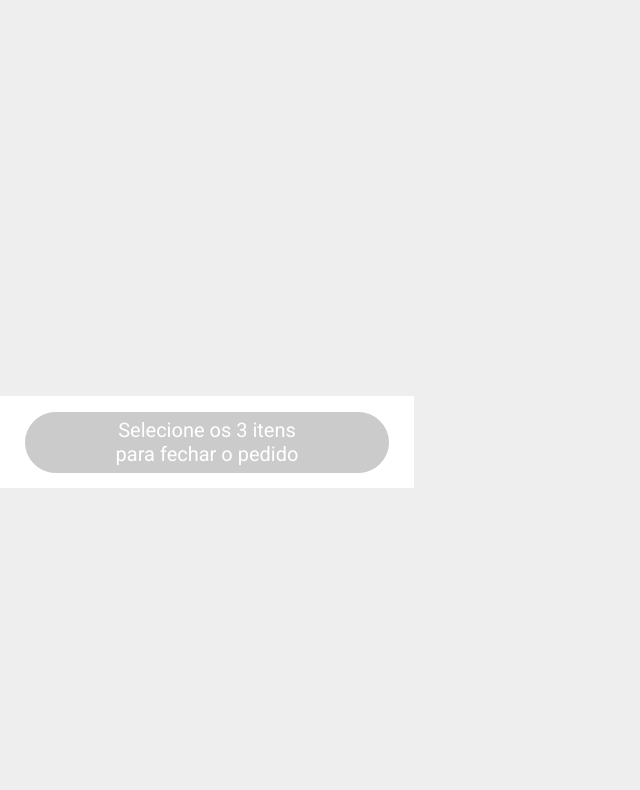
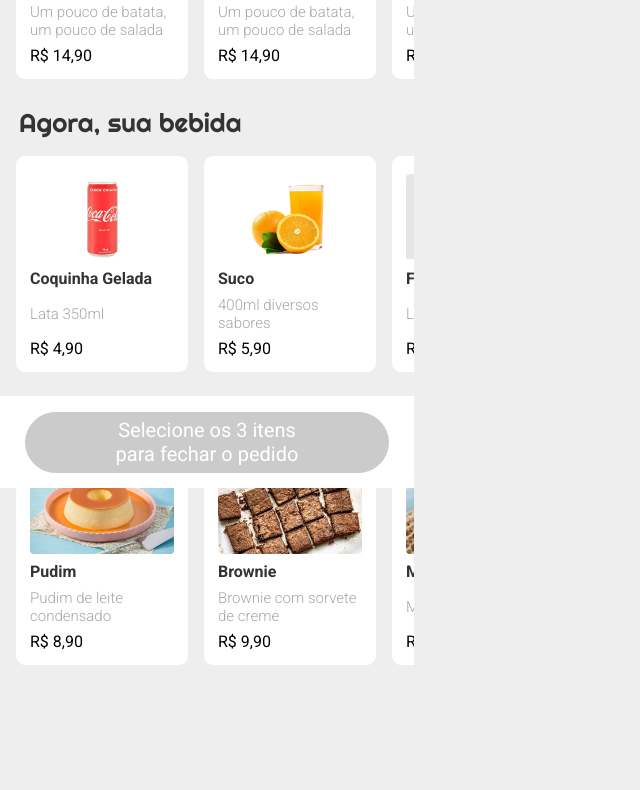
Before and after one commit to JacklesKerley/driven_eats, a plain HTML site: page index.html in a window 1280 px wide. Shown: the part 312-1102 px from the top of the page, without its empty margins (0-640 px from the left). Before the commit the page ends 800 px from the top, so only its background shows below. Drawn offline with Linux system fonts and the light colour scheme.

Commit message:
estrutura do conteudo

```diff
--- a/index.html
+++ b/index.html
@@ -25,13 +25,95 @@
 
     <section class="pratos">
 
+      <h1 class="tituloSecao">Primeiro, seu prato</h1>
+
+      <div class="selecaoDePratos">
+
+        <div class="prato">
+          <img src="/img/pf_frango.jpg" alt="frango">
+          <h3>Frango Yin Yang</h3>
+          <p>Um pouco de batata, um pouco de salada</p>
+          <span>R$ 14,90</span>
+        </div>
+
+        <div class="prato">
+          <img src="/img/pf_calabresa.png" alt="calabresa">
+          <h3>Calabresa</h3>
+          <p>Um pouco de batata, um pouco de salada</p>
+          <span>R$ 14,90</span>
+        </div>
+
+        <div class="prato">
+          <img src="/img/pf_carne.jpg" alt="carne">
+          <h3>Bife a Cavalo</h3>
+          <p>Um pouco de batata, um pouco de salada</p>
+          <span>R$ 14,90</span>
+        </div>
+
+      </div>
+
     </section>
 
     <section class="bebidas">
 
+      <h1 class="tituloSecao">Agora, sua bebida</h1>
+
+      <div class="selecaoDeBebidas">
+
+        <div class="bebida">
+          <img src="/img/coca.png" alt="coca">
+          <h3>Coquinha Gelada</h3>
+          <p>Lata 350ml</p>
+          <span>R$ 4,90</span>
+        </div>
+
+        <div class="bebida">
+          <img src="/img/suco.png" alt="suco">
+          <h3>Suco</h3>
+          <p>400ml diversos sabores</p>
+          <span>R$ 5,90</span>
+        </div>
+
+        <div class="bebida">
+          <img src="/img/fanta.png" alt="fanta">
+          <h3>Fanta Laranja</h3>
+          <p>Lata 350ml</p>
+          <span>R$ 4,90</span>
+        </div>
+
+      </div>
+
+
     </section>
 
     <section class="sobremesas">
+
+      <h1 class="tituloSecao">Por fim, sua sobremesa</h1>
+
+      <div class="selecaoDeSobremesas">
+
+        <div class="sobremesa">
+          <img src="/img/pudim.jpg" alt="pudim">
+          <h3>Pudim</h3>
+          <p>Pudim de leite condensado</p>
+          <span>R$ 8,90</span>
+        </div>
+
+        <div class="sobremesa">
+          <img src="/img/brownie.jpg" alt="brownie">
+          <h3>Brownie</h3>
+          <p>Brownie com sorvete de creme</p>
+          <span>R$ 9,90</span>
+        </div>
+
+        <div class="sobremesa">
+          <img src="/img/mouse.jpg" alt="mouse">
+          <h3>Mouse</h3>
+          <p>Mouse de chocolate</p>
+          <span>R$ 7,90</span>
+        </div>
+
+      </div>
 
     </section>
 
@@ -44,5 +126,8 @@
       </p>
   </footer>
 
+
+  <script src="main.js"></script>
+
 </body>
 </html>
--- a/style.css
+++ b/style.css
@@ -21,26 +21,112 @@ body {
   box-shadow: 0 4px #00000040;
   padding-left: 21px;
   position: fixed;
+  top: 0;
   z-index: 1;
 }
 
 .header h1 {
   font-size: 44px;
   font-weight: 400;
-  line-height: 54.63px;
 }
 
 .header span {
   font-family: "Roboto", sans-serif;
   font-size: 18px;
   font-weight: 400;
-  line-height: 21.09px;
-  margin-top: -1px;
 }
 
+.conteudo {
+  margin-top: 125px;
+  width: 414px;
+}
 
+.tituloSecao {
+  font-size: 26px;
+  font-weight: 400;
+  padding-left: 19px;
+}
 
+.selecaoDeSobremesas,
+.selecaoDeBebidas,
+.selecaoDePratos {
+  display: flex;
+  align-items: center;
+  height: calc(216px + 17px + 17px);
+  padding: 0 8px;
+  overflow-x: scroll;
+}
 
+.selecaoDeSobremesas::-webkit-scrollbar,
+.selecaoDeBebidas::-webkit-scrollbar,
+.selecaoDePratos::-webkit-scrollbar {
+  display: none;
+}
+
+.sobremesa,
+.bebida,
+.prato {
+  display: flex;
+  flex-direction: column;
+  width: 172px;
+  height: 216px;
+  border-radius: 9px;
+  background-color: #FFFFFF;
+  margin: 0 8px;
+}
+
+.sobremesa img,
+.bebida img,
+.prato img {
+  width: 144px;
+  height: 87px;
+  border-radius: 4px;
+  margin: 18px 14px 8px;
+}
+
+.sobremesa h3,
+.bebida h3,
+.prato h3 {
+  width: 144px;
+  font-family: "Roboto", sans-serif;
+  font-size: 16px;
+  font-weight: 700;
+  margin: 0 14px;
+}
+
+.sobremesa p,
+.bebida p,
+.prato p {
+  display: flex;
+  align-items: center;
+  width: 144px;
+  height: 39px;
+  font-family: "Roboto", sans-serif;
+  font-size: 15px;
+  font-weight: 300;
+  color: #A6A6A6;
+  margin: 6px 14px;
+}
+
+.sobremesa span,
+.bebida span,
+.prato span {
+  width: 144px;
+  font-family: "Roboto", sans-serif;
+  font-size: 16px;
+  font-weight: 400;
+  color: #000000;
+  margin: 0 auto;
+}
+
+.sobremesas,
+.bebidas {
+  margin-top: 10px;
+}
+
+.sobremesas {
+  margin-bottom: calc(16px + 92px);
+}
 
 .footer {
   display: flex;
```
Also changed, not shown: 1 other file.
